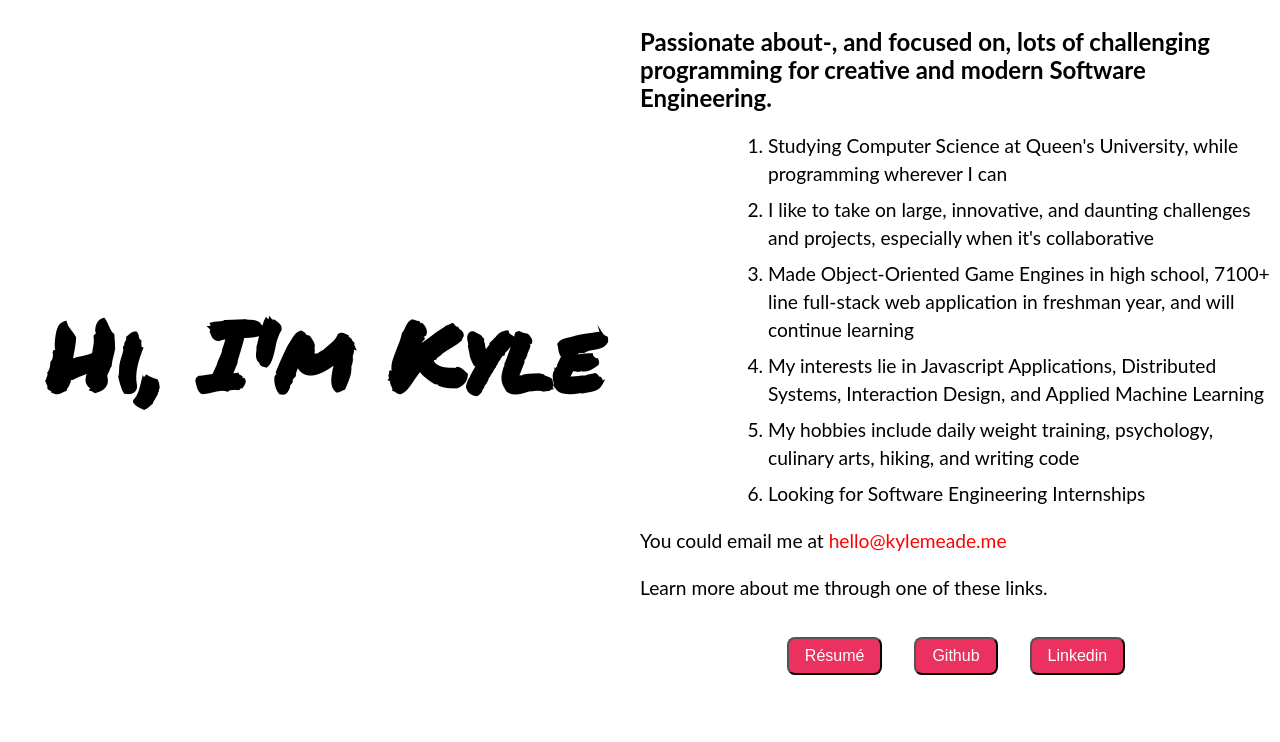
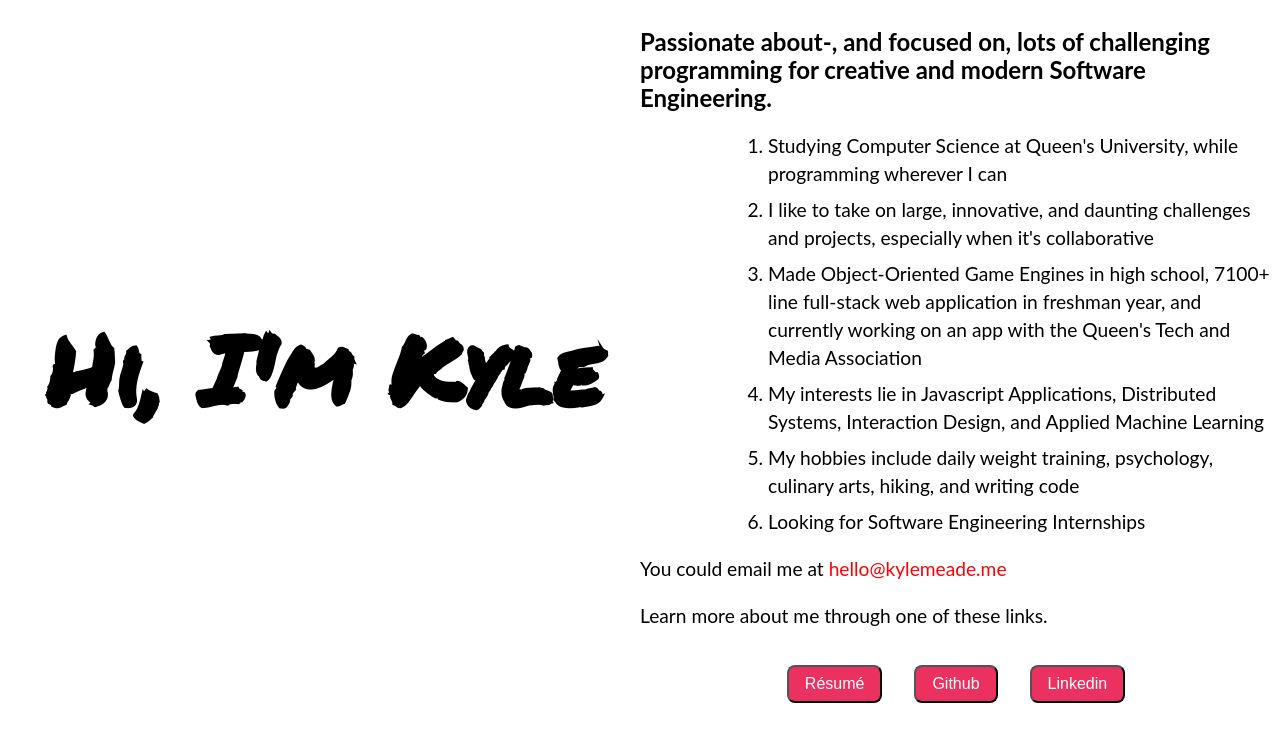
Before and after one commit to Kymed/PersonalSite, a plain HTML site: page index.html in a window 1280 px wide. Drawn offline with Linux system fonts and the light colour scheme.

Commit message:
added qtma

```diff
--- a/index.html
+++ b/index.html
@@ -24,7 +24,7 @@
             <ul>
                 <li> Studying Computer Science at Queen's University, while programming wherever I can</li>
                 <li> I like to take on large, innovative, and daunting challenges and projects, especially when it's collaborative</li>
-                <li> Made Object-Oriented Game Engines in high school, 7100+ line full-stack web application in freshman year, and will continue learning</li>
+                <li> Made Object-Oriented Game Engines in high school, 7100+ line full-stack web application in freshman year, and currently working on an app with the Queen's Tech and Media Association</li>
                 <li> My interests lie in Javascript Applications, Distributed Systems, Interaction Design, and Applied Machine Learning</li>
                 <li> My hobbies include daily weight training, psychology, culinary arts, hiking, and writing code</li>
                 <li> Looking for Software Engineering Internships </li>
```
